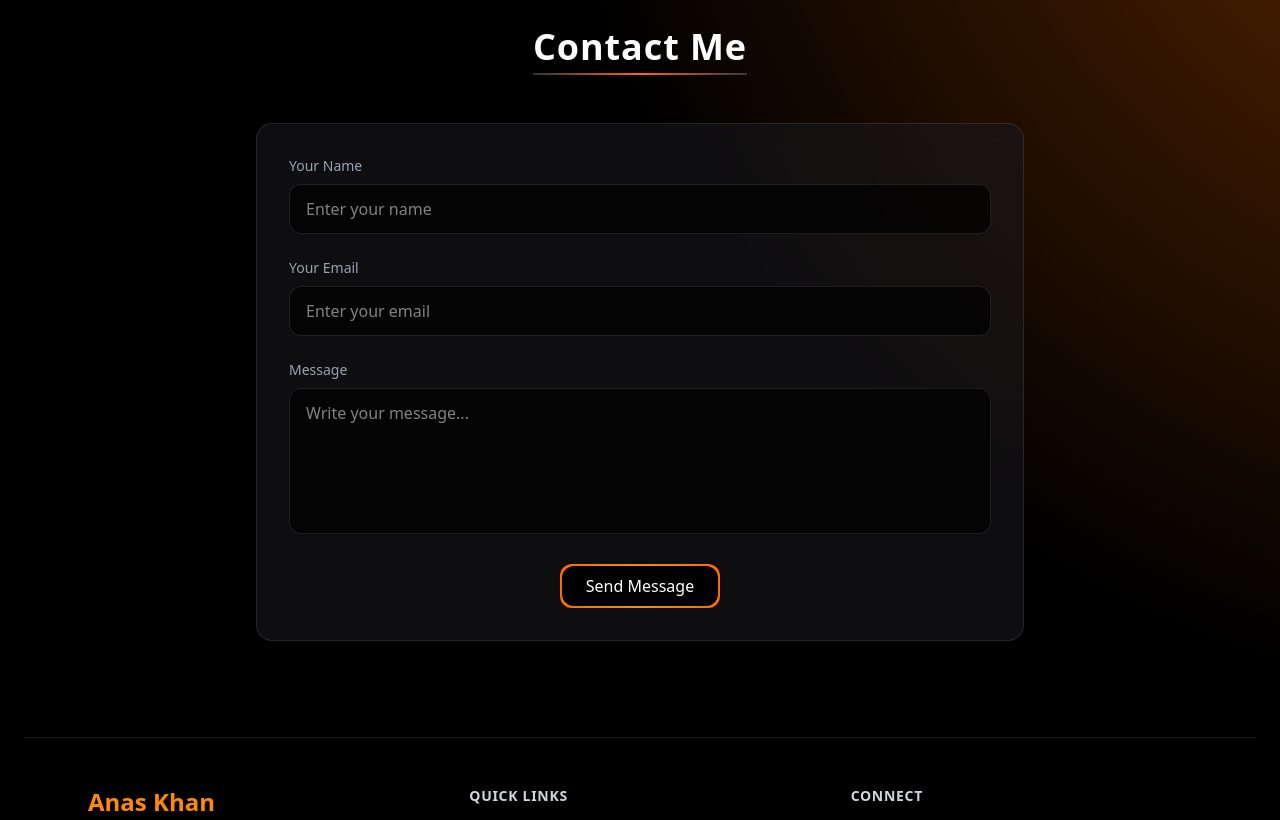
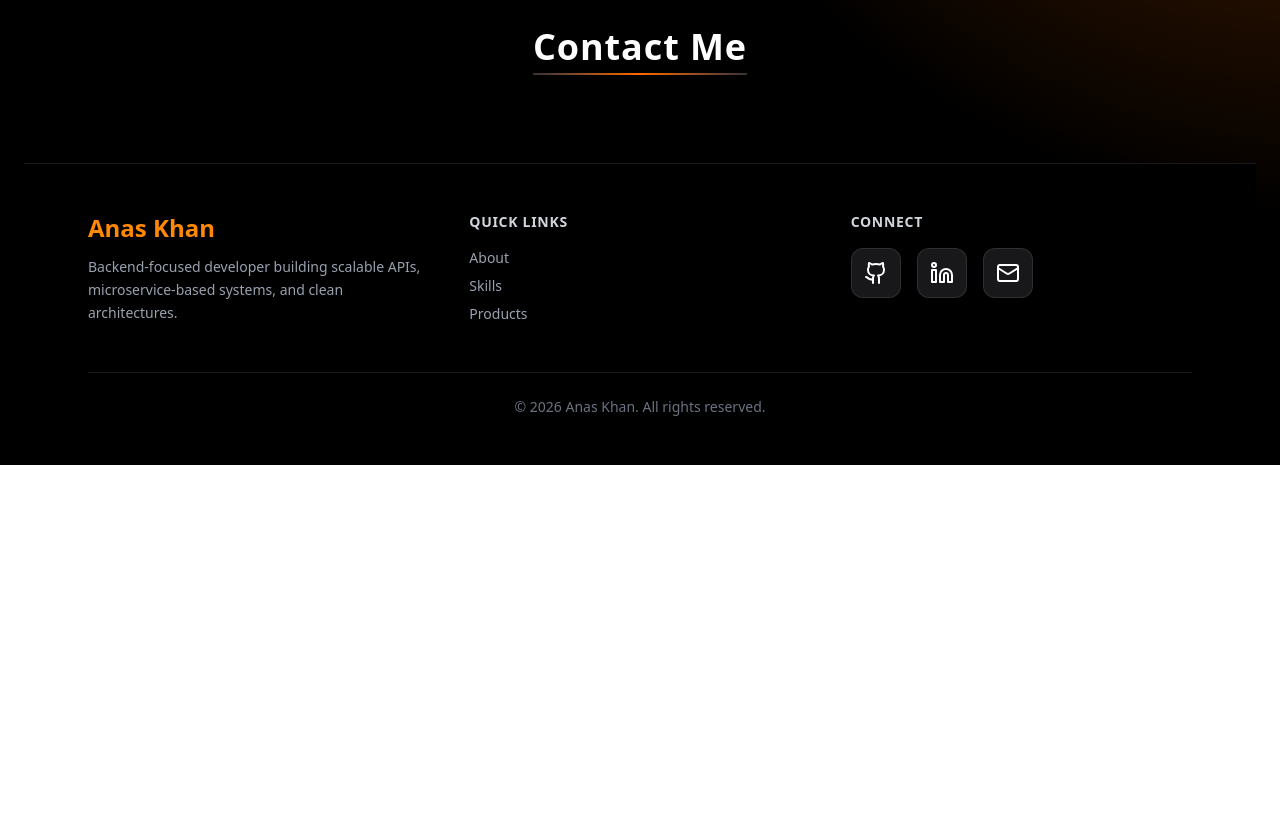
Before and after one commit to anasdotio/portfolio, a React (Vite) app: page / in a window 1280 px wide. Shown: the part 1220-2040 px from the top of the page. After the commit the page ends 1685 px from the top, so only its background shows below. Built offline with nearby package versions, Linux system fonts and the light colour scheme.

Commit message:
remove contact form

```diff
--- a/src/components/ContactUs.jsx
+++ b/src/components/ContactUs.jsx
@@ -10,10 +10,10 @@ const ContactUs = () => {
       </div>
 
       {/* Form Container */}
-      <div className="max-w-3xl mx-auto bg-zinc-900/60 backdrop-blur-md border border-white/10 rounded-2xl p-8">
-        <form className="space-y-6">
-          {/* Name */}
-          <div>
+      {/* <div className="max-w-3xl mx-auto bg-zinc-900/60 backdrop-blur-md border border-white/10 rounded-2xl p-8">
+        <form className="space-y-6"> */}
+      {/* Name */}
+      {/* <div>
             <label className="block text-sm text-gray-400 mb-2">
               Your Name
             </label>
@@ -22,10 +22,10 @@ const ContactUs = () => {
               placeholder="Enter your name"
               className="w-full px-4 py-3 bg-black/70 border border-white/10 rounded-xl focus:outline-none focus:border-orange-500 transition-colors"
             />
-          </div>
+          </div> */}
 
-          {/* Email */}
-          <div>
+      {/* Email */}
+      {/* <div>
             <label className="block text-sm text-gray-400 mb-2">
               Your Email
             </label>
@@ -34,20 +34,20 @@ const ContactUs = () => {
               placeholder="Enter your email"
               className="w-full px-4 py-3 bg-black/70 border border-white/10 rounded-xl focus:outline-none focus:border-orange-500 transition-colors"
             />
-          </div>
+          </div> */}
 
-          {/* Message */}
-          <div>
+      {/* Message */}
+      {/* <div>
             <label className="block text-sm text-gray-400 mb-2">Message</label>
             <textarea
               rows="5"
               placeholder="Write your message..."
               className="w-full px-4 py-3 bg-black/70 border border-white/10 rounded-xl focus:outline-none focus:border-orange-500 transition-colors resize-none"
             ></textarea>
-          </div>
+          </div> */}
 
-          {/* Button */}
-          <div className="flex justify-center">
+      {/* Button */}
+      {/* <div className="flex justify-center">
             <div className="relative group rounded-xl p-[2px] bg-gradient-to-r from-orange-500 via-orange-400 to-orange-500 w-fit">
               <button
                 type="submit"
@@ -58,7 +58,7 @@ const ContactUs = () => {
             </div>
           </div>
         </form>
-      </div>
+      </div> */}
     </section>
   );
 };
```
